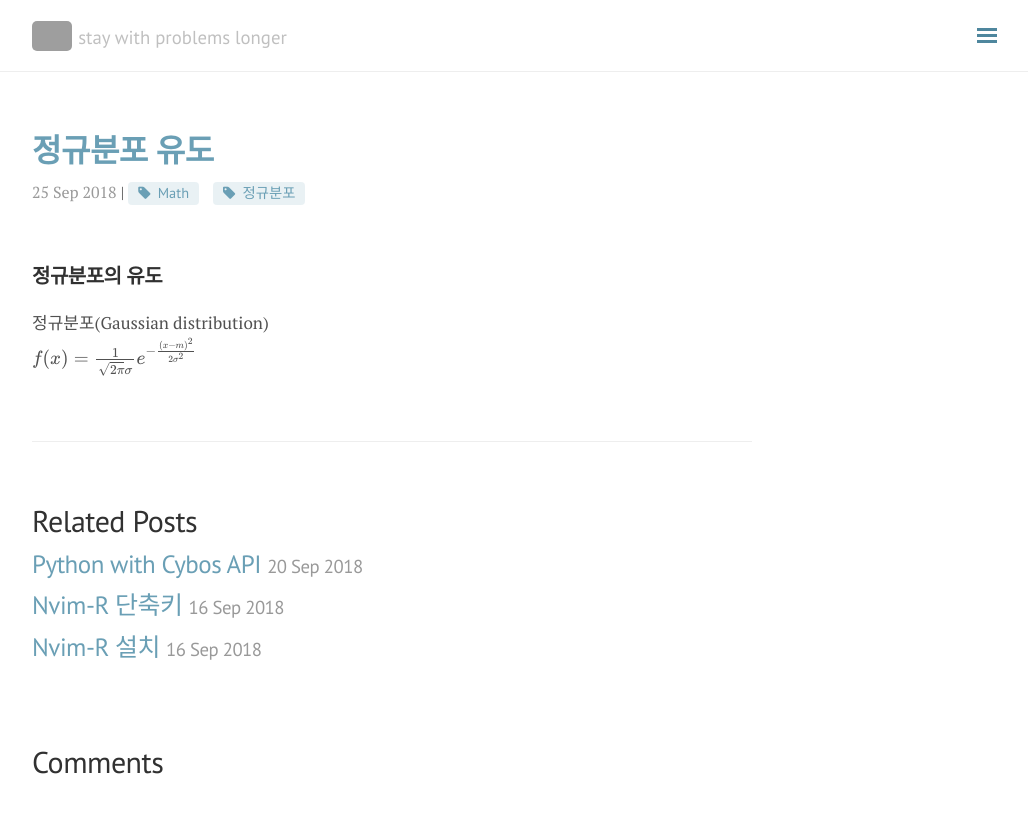
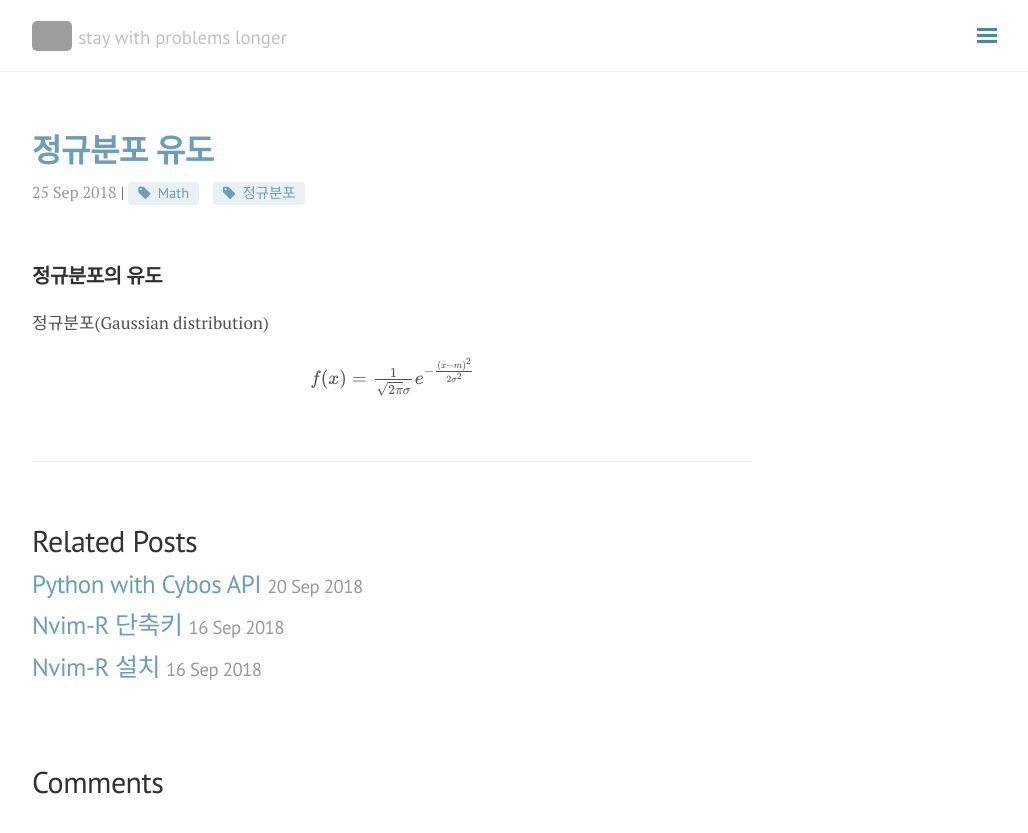
Before and after one commit to seokhoonj/seokhoonj.github.io, a Jekyll site: the page built from _posts/Math/2018-09-25-Math-normal_distribution.md, in a window 1280 px wide. Shown: the top 833 px of the page, without its empty margins (248-1276 px from the left). Built offline with Jekyll 4.4.1, drawn with Linux system fonts in a browser that asks for light colours; nearby versions of some CDN libraries; formulas are drawn with MathJax 3; comment, search, counter and statistics services are not loaded; grey boxes are pictures that could not be loaded.

Commit message:
add _posts

```diff
--- a/_posts/Math/2018-09-25-Math-normal_distribution.md
+++ b/_posts/Math/2018-09-25-Math-normal_distribution.md
@@ -11,4 +11,4 @@ comments: false
 -------------
 
 정규분포(Gaussian distribution)
-$ f(x) = \frac{1}{\sqrt{2\pi}\sigma} e^{-\frac{(x-m)^2}{2\sigma^2}} $
+<div style="text-align:center"><p>$ f(x) = \frac{1}{\sqrt{2\pi}\sigma} e^{-\frac{(x-m)^2}{2\sigma^2}} $</p></div>
```
